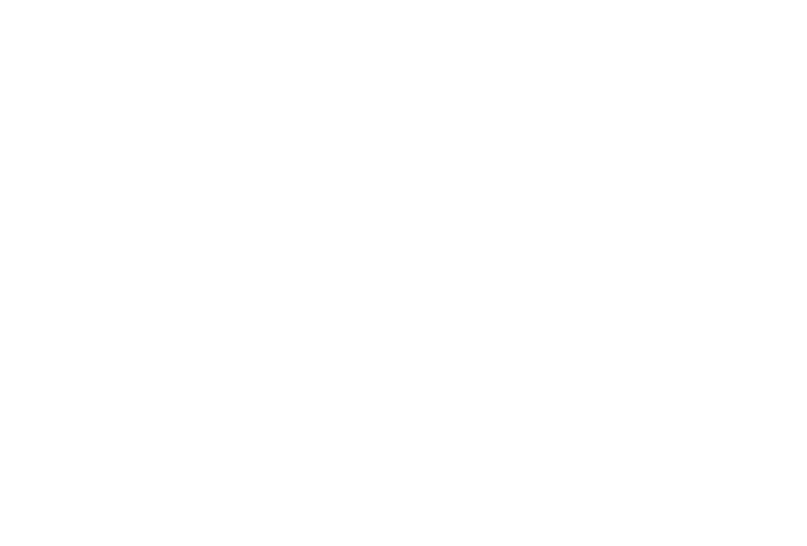
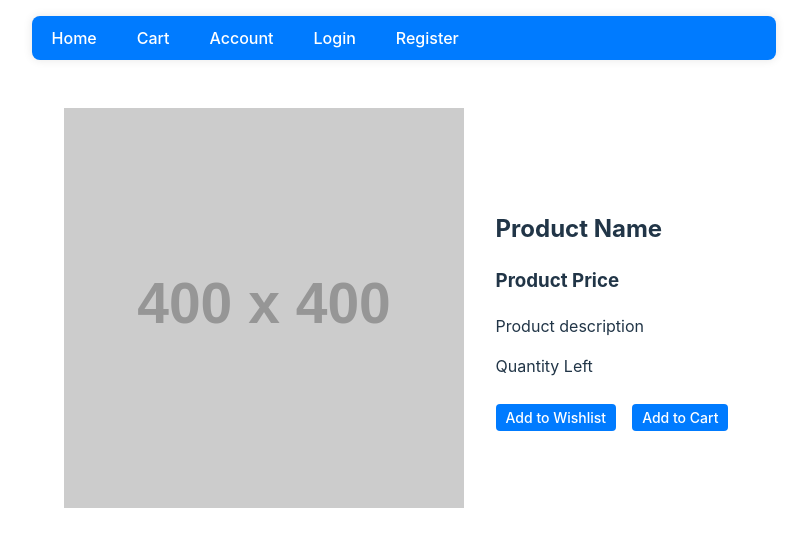
Before and after one commit to SamSun0530/CPSC-455-E-commerce-website, a React (Vite) app in the folder DealZone/: page /listings/test-product in a window 1280 px wide. Before the commit this address had no page. Shown: the top 546 px of the page, without its empty margins (236-1043 px from the left). Built offline with nearby package versions, Linux system fonts and the light colour scheme.

Commit message:
add placeholder single listing page, fix warning from placeholder reducer

```diff
--- a/DealZone/src/App.css
+++ b/DealZone/src/App.css
@@ -50,6 +50,7 @@
     cursor: pointer;
     font-size: 14px;
     margin-top: 10px;
+    margin-right: 1rem;
 }
 
     .view-details-button:hover {
--- a/DealZone/src/App.jsx
+++ b/DealZone/src/App.jsx
@@ -4,6 +4,7 @@
 import Navbar from './components/Navbar';
 import LoginPage from './components/LoginPage';
 import RegistrationPage from './pages/RegistrationPage';
+import { IndividualListingPage } from './pages/IndividualListingPage';
 
 const App = () => {
     return (
@@ -15,6 +16,7 @@
                     <Route path="/account" element={<UserAccountPage />} />
                     <Route path="/login" element={<LoginPage />} />
                     <Route path="/register" element={<RegistrationPage />} />
+                    <Route exact path="/listings/:productId" element={<IndividualListingPage/>} />
                 </Routes>
             </div>
         </Router>
--- a/DealZone/src/components/CartItem.jsx
+++ b/DealZone/src/components/CartItem.jsx
@@ -1,12 +1,19 @@
+import { IndividualListingPage } from "../pages/IndividualListingPage";
+import { Link } from "react-router-dom";
+
 const CartItem = () => {
     return (
         <div className="member-card">
             <img src="https://via.placeholder.com/100" alt="Item" />
             <div>
                 <h2>Item Name</h2>
+                <p>
+                    <Link to="/listings/test-product">Go to product</Link>  {/*TODO: Link to={`/listings/${product.id}`} */}
+                </p>
                 <button className="delete-button">Delete</button>
                 <button className="view-details-button">Move to Wishlist</button>
             </div>
+
         </div>
     );
 };
--- a/DealZone/src/components/RegistrationForm.jsx
+++ b/DealZone/src/components/RegistrationForm.jsx
@@ -51,22 +51,22 @@
 				<h2 id="registerHeading">Welcome to DealZone</h2>
 
 				<label htmlFor="firstName">First Name *</label>
-				<input type="text" id="firstName" name="firstName" required value={formData.firstName} onChange={handleChange} />
+				<input className="input" type="text" id="firstName" name="firstName" required value={formData.firstName} onChange={handleChange} />
 
 				<label htmlFor="lastName">Last Name *</label>
-				<input type="text" id="lastName" name="lastName" required value={formData.lastName} onChange={handleChange} />
+				<input className="input" type="text" id="lastName" name="lastName" required value={formData.lastName} onChange={handleChange} />
 
 				<label htmlFor="email">Email *</label>
-				<input type="email" id="email" name="email" required value={formData.email} onChange={handleChange} />
+				<input className="input" type="email" id="email" name="email" required value={formData.email} onChange={handleChange} />
 
 				<label htmlFor="phone">Phone Number</label>
-				<input type="text" id="phone" name="phone" placeholder="No spaces in between or punctuation permitted" pattern=" *\d{10,11} *" onInvalid={handleInvalidPhoneFormat} value={formData.phone} onChange={handlePhoneChange} />
+				<input className="input" type="text" id="phone" name="phone" placeholder="No spaces in between or punctuation permitted" pattern=" *\d{10,11} *" onInvalid={handleInvalidPhoneFormat} value={formData.phone} onChange={handlePhoneChange} />
 
 				<label htmlFor="address">Address</label>
-				<input type="text" id="address" name="address" value={formData.address} onChange={handleChange} />
+				<input className="input" type="text" id="address" name="address" value={formData.address} onChange={handleChange} />
 
 				<label htmlFor="password">Password *</label>
-				<input type="password" id="password" name="password" required value={formData.password} onChange={handleChange} />
+				<input className="input" type="password" id="password" name="password" required value={formData.password} onChange={handleChange} />
 
 				<button className="register-button" type="submit">Register</button>
 				<label className="required-field">* Required fields</label>
--- /dev/null
+++ b/DealZone/src/css/IndividualListingPage.css
@@ -0,0 +1,17 @@
+.product-container {
+    display: flex;
+    justify-content: center;
+    align-items: center;
+	margin:0;
+    gap: 2rem;
+    padding: 2rem;
+}
+
+.product-image-container {
+    max-width: 500px;
+}
+
+
+img {
+    max-width: 100%;
+}
--- a/DealZone/src/css/RegistrationPage.css
+++ b/DealZone/src/css/RegistrationPage.css
@@ -1,7 +1,6 @@
 .register-container {
     display: flex;
     justify-content: center;
-	height: 100vh;
     align-items: center;
 }
 
@@ -16,25 +15,8 @@
     width: 100%;
 }
 
-input {
-    margin-bottom: 1rem;
-    padding: 0.75rem;
-    font-size: 1rem;
-    border: 1px solid #ccc;
-    border-radius: 4px;
-}
-
-input:focus {
-    border-color: #007bff;
-    outline: none;
-}
-
 #registerHeading {
     align-self: center;
-}
-
-.required-field {
-	justify-self: left;
 }
 
 .register-button {
--- a/DealZone/src/main.jsx
+++ b/DealZone/src/main.jsx
@@ -4,13 +4,13 @@
 import './index.css';
 import './App.css';
 import { Provider } from "react-redux"
-import store from './store';
+// import store from './store';
 
 const root = ReactDOM.createRoot(document.getElementById('root'));
 root.render(
     <React.StrictMode>
-        <Provider store={store}>
+        {/* <Provider store={store}> */}
         <App />
-        </Provider>
+        {/* </Provider> */}
     </React.StrictMode>
 );
--- /dev/null
+++ b/DealZone/src/pages/IndividualListingPage.jsx
@@ -0,0 +1,23 @@
+import Navbar from '../components/Navbar'
+import '../css/IndividualListingPage.css'
+
+export const IndividualListingPage = () => {
+    return (
+        <>
+		<Navbar/>
+            <div className="product-container">
+                <div className="product-image-container">
+                    <img src="https://via.placeholder.com/400" alt="Item" />
+                </div>
+                <div className="product-details-container">
+                    <h2 className='product-title'>Product Name</h2>
+                    <h3 className="product-price">Product Price</h3>
+                    <p className="product-description">Product description</p>
+                    <p className="product-stock">Quantity Left</p>
+                    <button className='view-details-button'>Add to Wishlist</button>
+                    <button className='view-details-button'>Add to Cart</button>
+                </div>
+            </div>
+        </>
+    )
+}
```
